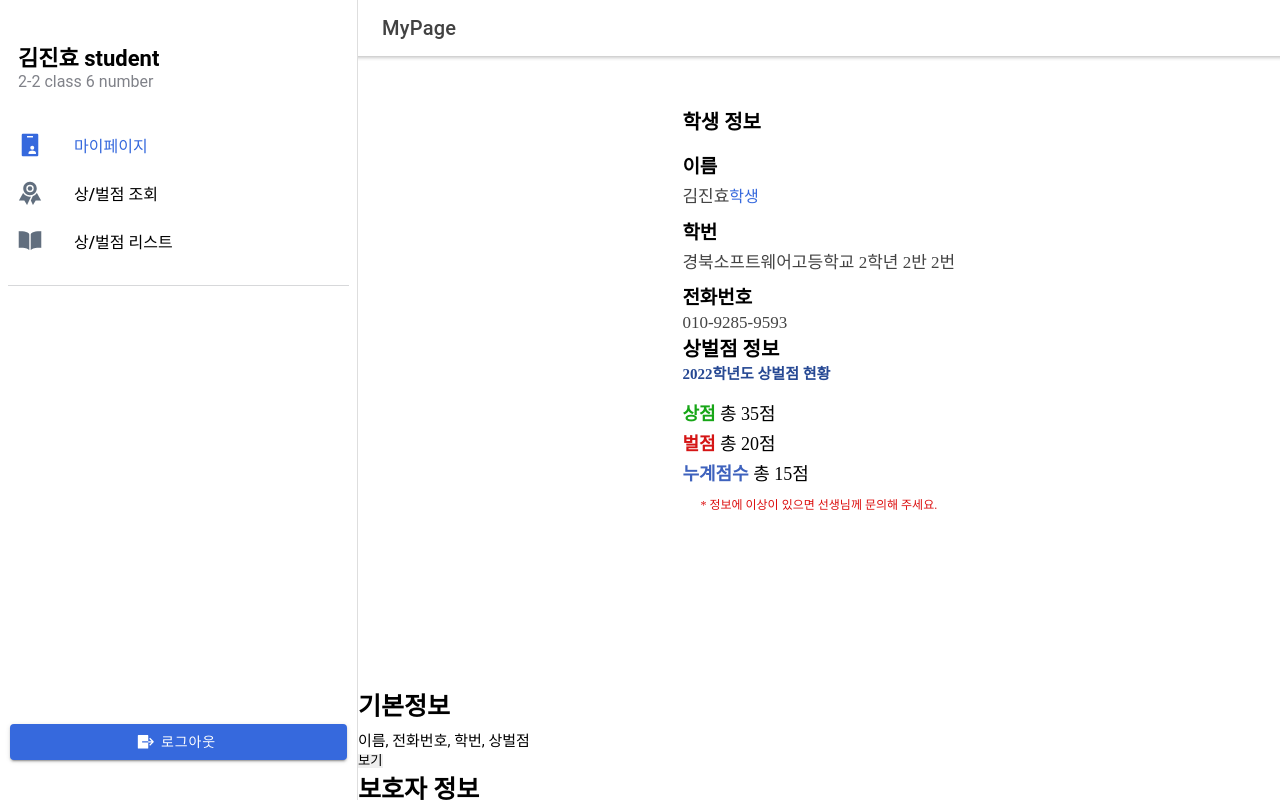
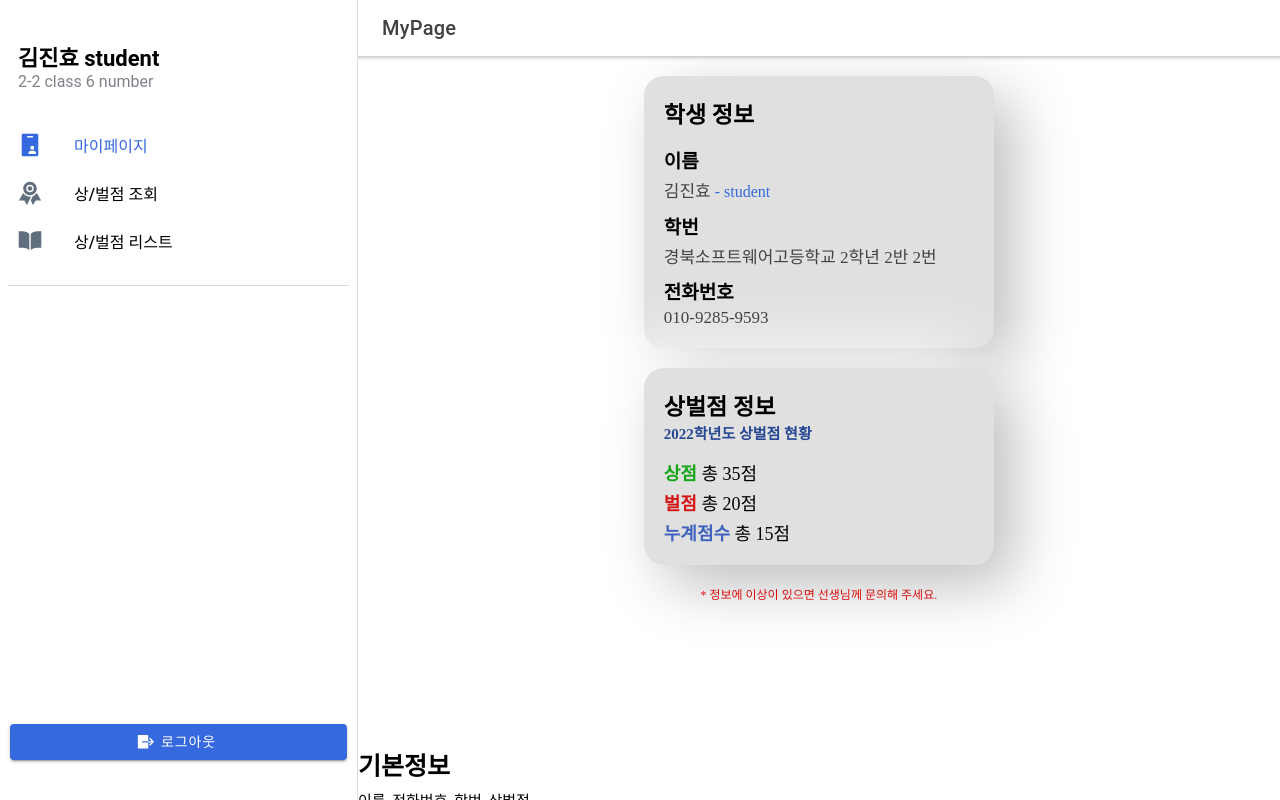
Before and after one commit to Team-Firewall/mobile-front-end, a React (Create React App) app: page /page/1 in a window 1280 px wide. Both pictures are taken after a click on the element 30 px from the left and 145 px from the top of the page. Built offline with nearby package versions, Linux system fonts and the light colour scheme.

Commit message:
user info design

```diff
--- a/src/components/MyPage.css
+++ b/src/components/MyPage.css
@@ -3,7 +3,7 @@
     margin-top: 20px;
     margin-left: auto;
     margin-right: auto;
-    padding: 30px;
+    /* padding: 30px; */
     /*border: 1px solid #000;*/
 }
 .div-tag-top {
--- a/src/components/MyPageComponents/UserInfomation.css
+++ b/src/components/MyPageComponents/UserInfomation.css
@@ -33,9 +33,6 @@
     font-size: 18px;
     margin-top: 4px;
 }
-.basic-information-container {
-    width: auto;
-}
 .main-heading {
     font-size: 20px;
     font-family: 'Nanum Gothic', sans-serif;
@@ -44,7 +41,7 @@
     margin-left: 5%;
 }
 .subheading {
-    font-size: 20px;
+    font-size: 23px;
     font-family: 'Nanum Gothic', sans-serif;
     font-weight: bold;
     margin-bottom: 2vh;
@@ -60,3 +57,12 @@
     margin-top: 8%;
     color: #dc0e0e;
 }
+.mypage-card {
+    min-width: 350px;
+    padding: 20px;
+    margin-bottom: 20px;
+    border-radius: 20px;
+    background: #e0e0e0;
+    box-shadow:  20px 20px 60px #bebebe,
+             -20px -20px 60px #ffffff;
+}
--- a/src/components/MyPageComponents/UserInformation.tsx
+++ b/src/components/MyPageComponents/UserInformation.tsx
@@ -13,7 +13,7 @@
   return (
     <div>
       <div className={"user-information-box"}>
-        <div className={"basic-information-container"}>
+        <div className={"basic-information-container mypage-card"}>
           <div>
             <div>
               <div className={"subheading"}>학생 정보</div>
@@ -23,9 +23,9 @@
                   {params.username}
                 </span>
                 <span className={"user-position"}>
-                  {userPosition === 0 && <span>학생</span>}
-                  {userPosition === 1 && <span>선생님</span>}
-                  {userPosition === 2 && <span>관리자</span>}
+                  {userPosition === 0 && <span> - student</span>}
+                  {userPosition === 1 && <span> - teacher</span>}
+                  {userPosition === 2 && <span> - admin</span>}
                 </span>
               </div>
             </div>
@@ -40,7 +40,7 @@
           <div className={"general-sentence"}>010-9285-9593</div>
         </div>
 
-        <div className={"point-information-container"}>
+        <div className={"point-information-container mypage-card"}>
           <div className={"subheading"}>
             상벌점 정보
             <div
--- a/src/components/PageRouter.tsx
+++ b/src/components/PageRouter.tsx
@@ -9,10 +9,10 @@
 }
 
 const PageRouter: React.FC<ContainerProps> = (props) => {
-  if (props.name == "MyPage") {
+  if (props.name === "MyPage") {
     return <MyPage username={props.username} />;
   }
-  if (props.name == "Points") {
+  if (props.name === "Points") {
     return <Points username={props.username} />;
   }
   // if (props.name = "RuleTable") {
```
